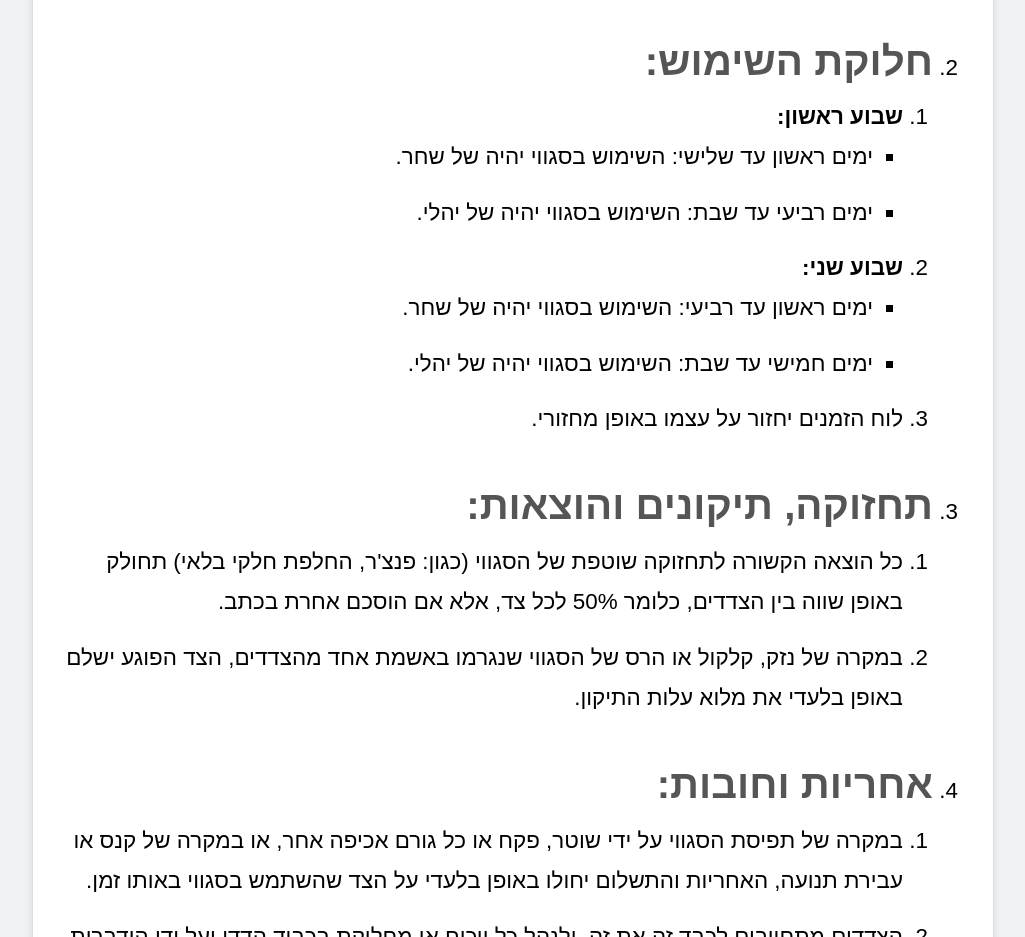
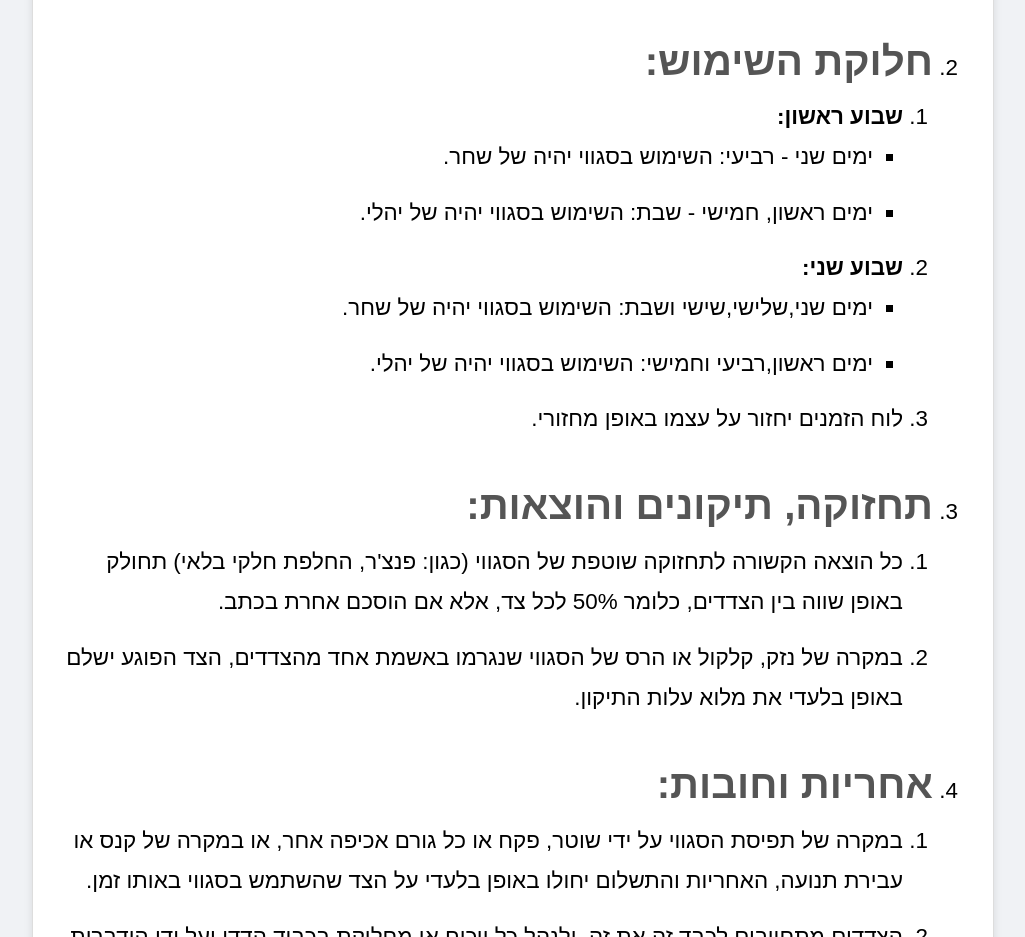
Before and after one commit to Amitmatyas/ShahrYhali, a plain HTML site: page index.html in a window 1280 px wide. Shown: the part 1120-2057 px from the top of the page, without its empty margins (127-1152 px from the left). Drawn offline with nearby package versions, Linux system fonts and the light colour scheme.

Commit message:
Update index.html

```diff
--- a/index.html
+++ b/index.html
@@ -3,7 +3,7 @@
 <head>
     <meta charset="UTF-8">
     <meta name="viewport" content="width=device-width, initial-scale=1.0">
-    <title>הסכם בעלות ושימוש על סגווי - Firestore</title>
+    <title>הסכם בעלות ושימוש על סגווי</title>
 
     <!-- Firebase SDKs - Modular Version -->
 <script type="module">
@@ -453,14 +453,14 @@ document.addEventListener('DOMContentLoaded', async () => {
                 <ol type="א">
                     <li><b>שבוע ראשון:</b>
                         <ul>
-                            <li>ימים ראשון עד שלישי: השימוש בסגווי יהיה של שחר.</li>
-                            <li>ימים רביעי עד שבת: השימוש בסגווי יהיה של יהלי.</li>
+                            <li>ימים שני - רביעי: השימוש בסגווי יהיה של שחר.</li>
+                            <li>ימים ראשון, חמישי - שבת: השימוש בסגווי יהיה של יהלי.</li>
                         </ul>
                     </li>
                     <li><b>שבוע שני:</b>
                         <ul>
-                            <li>ימים ראשון עד רביעי: השימוש בסגווי יהיה של שחר.</li>
-                            <li>ימים חמישי עד שבת: השימוש בסגווי יהיה של יהלי.</li>
+                            <li>ימים שני,שלישי,שישי ושבת: השימוש בסגווי יהיה של שחר.</li>
+                            <li>ימים ראשון,רביעי וחמישי: השימוש בסגווי יהיה של יהלי.</li>
                         </ul>
                     </li>
                     <li>לוח הזמנים יחזור על עצמו באופן מחזורי.</li>
```
